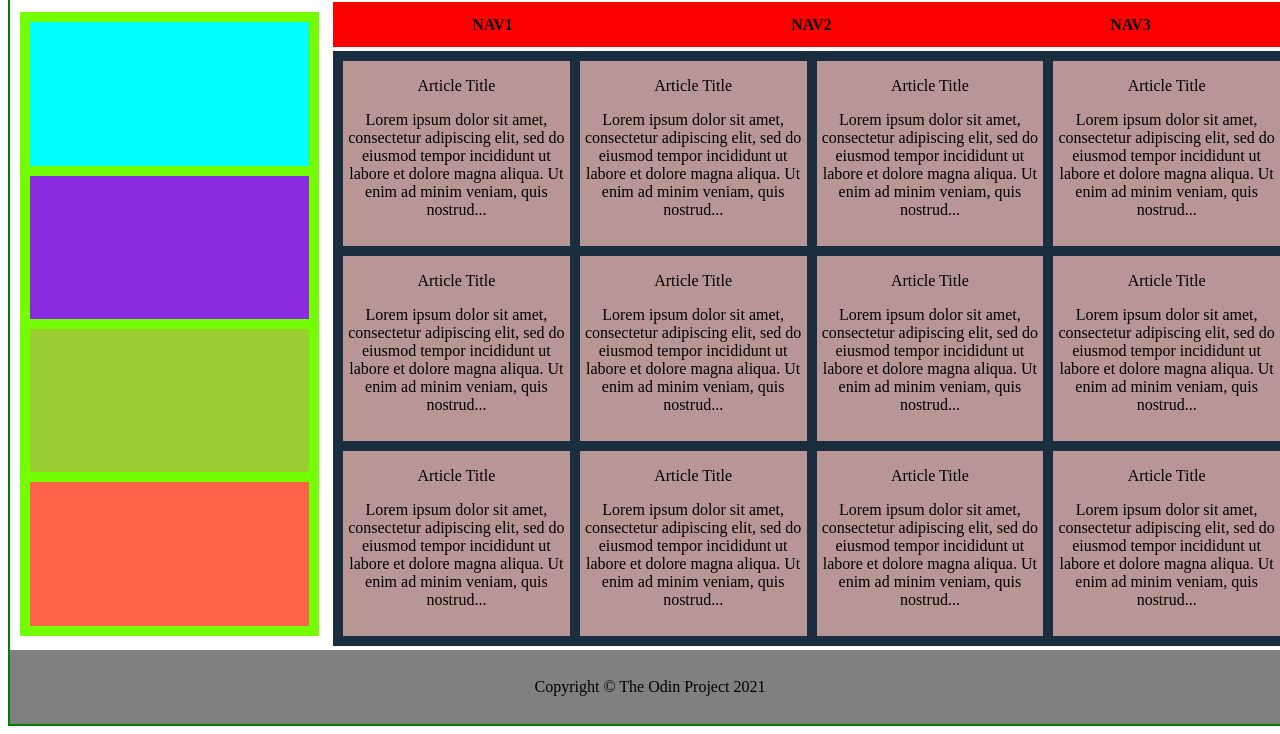
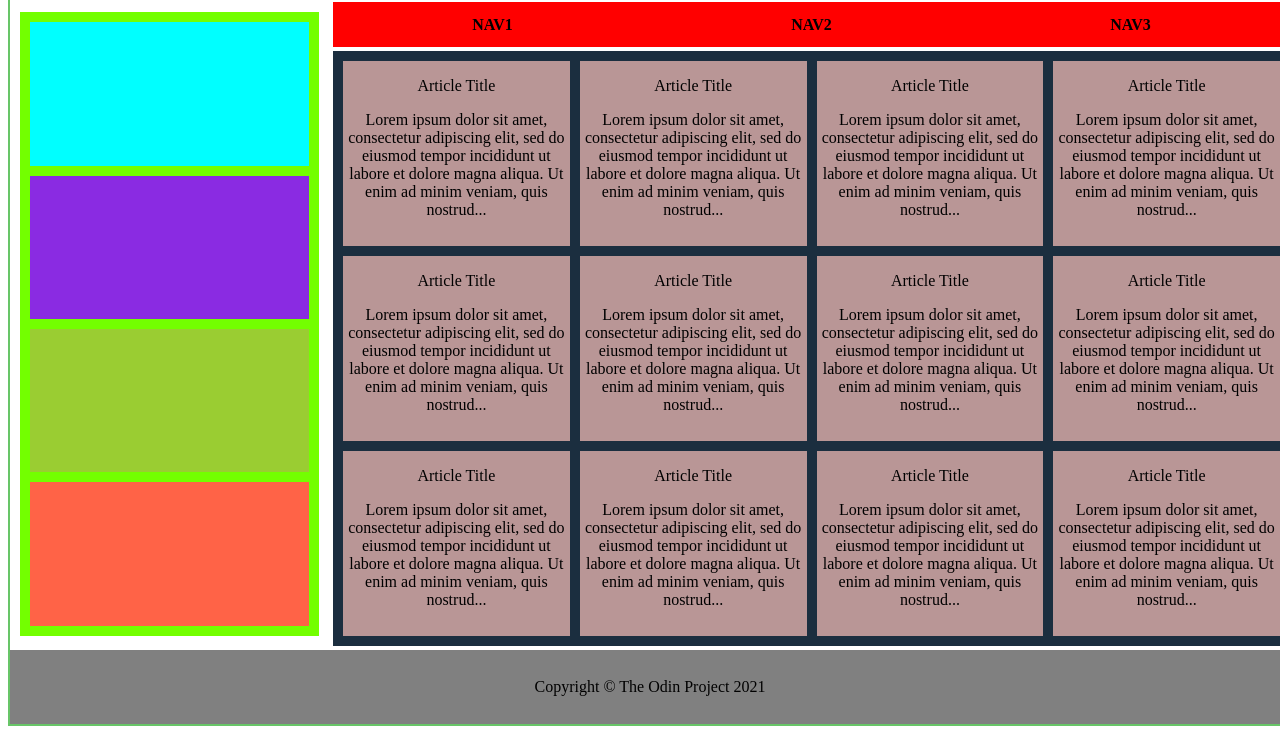
Before and after one commit to 4thQ/grid-dashboard, a plain HTML site: page index.html in a window 1280 px wide. Shown: the part 86-820 px from the top of the page. Drawn offline with Linux system fonts and the light colour scheme.

Commit message:
optimized colors

```diff
--- a/styles.css
+++ b/styles.css
@@ -1,7 +1,7 @@
 .container {
   width: 100vw;
   height: 100vh;
-  border: solid 2px green;
+  border: solid 2px rgb(104, 197, 104);
   display: grid;
   grid-template-columns: 2fr 6fr;
   grid-template-rows: 0.5fr 0.3fr 4fr 0.5fr;
```
